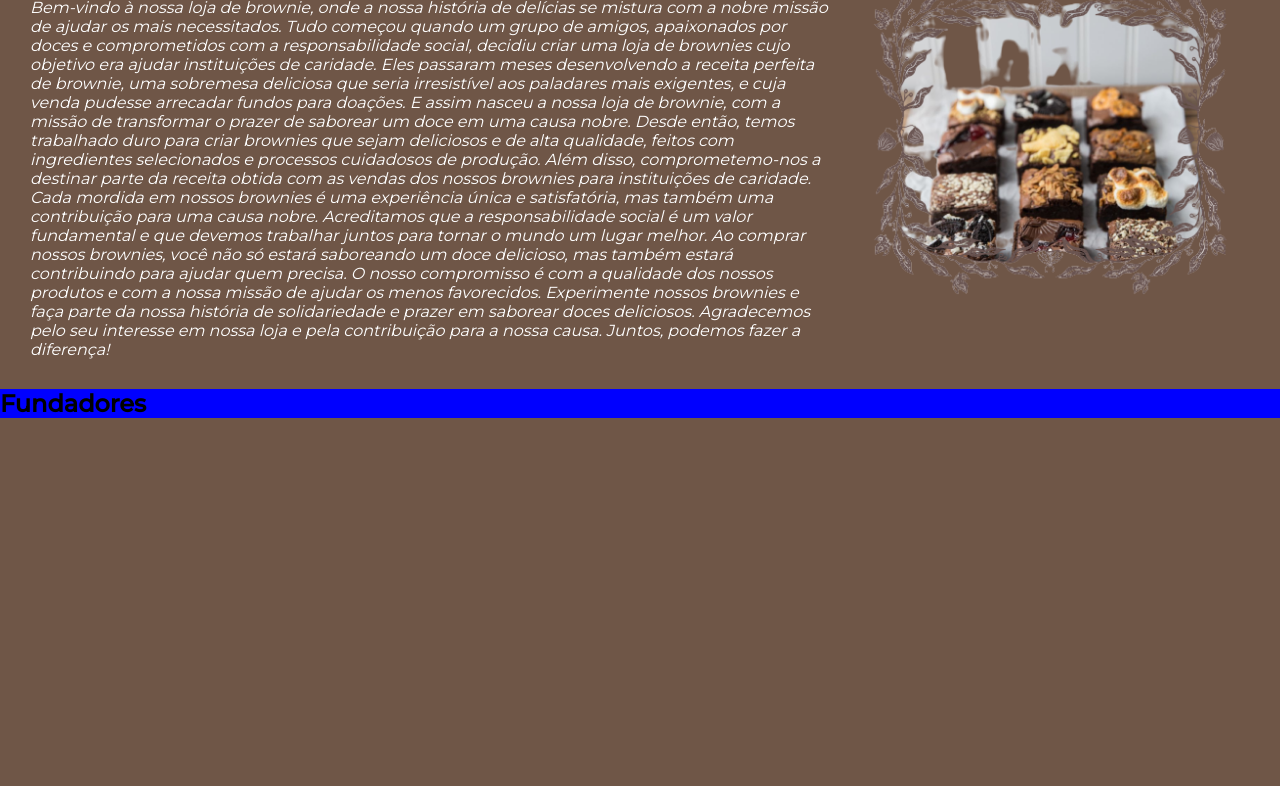
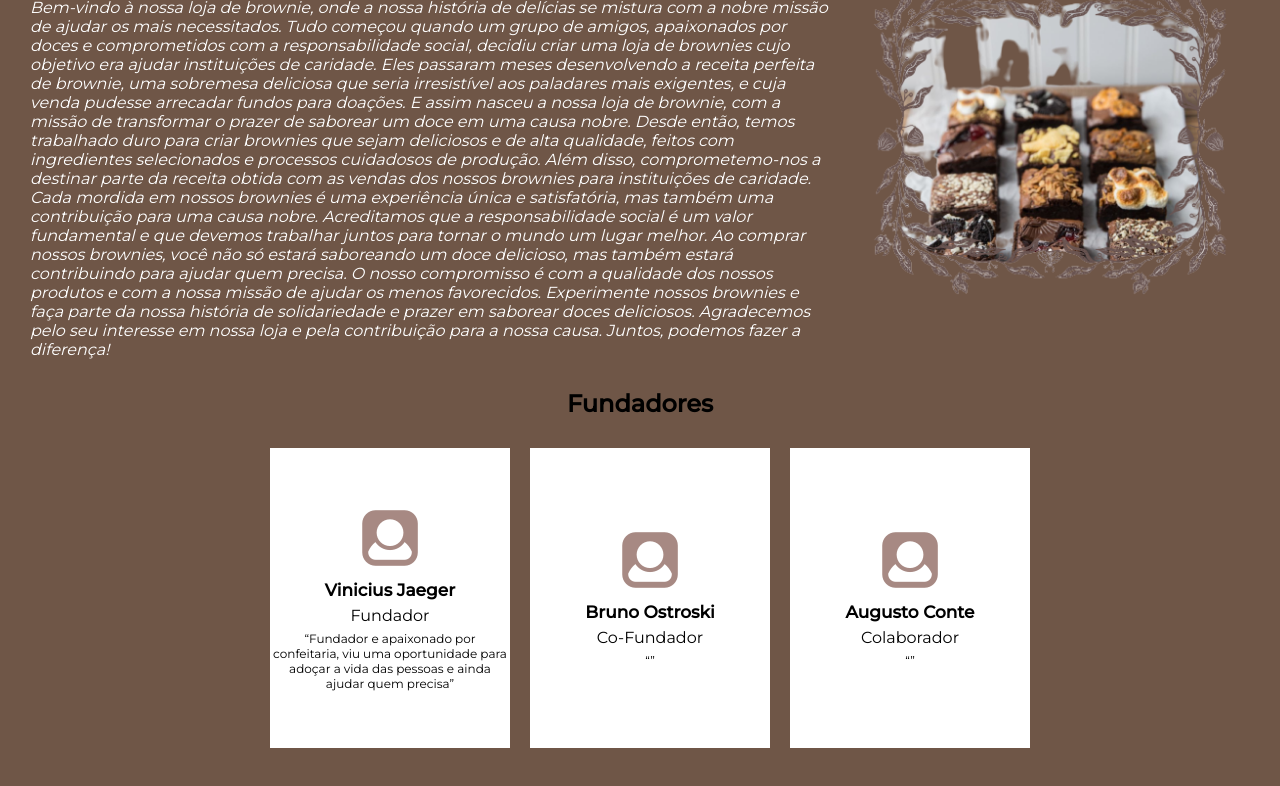
Before and after one commit to ViniciusJaeger/Projeto-BrownNow, a plain HTML site: page qsn.html in a window 1280 px wide. Shown: the part 236-1022 px from the top of the page. Before the commit the page ends 800 px from the top, so only its background shows below. Drawn offline with Linux system fonts and the light colour scheme.

Commit message:
"qsn alterations"

```diff
--- a/assets/qsn.css
+++ b/assets/qsn.css
@@ -190,11 +190,46 @@ body{
     width: 100%;
     height: auto;
     margin-top: 30px;
-    background-color: red;
 }
 
 .info_area_1{
+    display: flex;
+    justify-content: flex-start;
+    flex-direction: column;
+    align-items: center;
     width: 100%;
-    height: auto;
-    background-color: blue;
+    height: 500px;
 }
+
+.slidearea{
+    max-width: 840px;
+    height: 300px;
+    display: flex;
+}
+
+.slide{
+    width: 240px;
+    height: 100%;
+    display: flex;
+    flex-direction: column;
+    align-items: center;
+    justify-content: center;
+    background-color: #FFF;
+    margin-left: 20px;
+    margin-top: 30px;
+
+}
+
+.slide div{
+    padding: 3px;
+}
+
+.name_fundador h1{
+    font-size: 17px;
+}
+
+.texto_fundador p{
+    text-align: center;
+    font-size: 12px;
+    color: #000;
+}
--- a/qsn.html
+++ b/qsn.html
@@ -73,8 +73,31 @@
                 <div class="info_title">
                     <h1>Fundadores</h1>
                 </div>
-                <div class="info_text">
-
+                <div class="slidearea">
+                    <div class="slide">
+                        <div class="foto_fundador"><img src="images/conta.png" alt=""></div>
+                        <div class="name_fundador"><h1>Vinicius Jaeger</h1></div>
+                        <div class="role_fundador">Fundador</div>
+                        <div class="texto_fundador">
+                        <p><q>Fundador e apaixonado por confeitaria, viu uma oportunidade para adoçar a vida das pessoas e ainda ajudar quem precisa</q></p>
+                        </div>
+                    </div>
+                    <div class="slide">
+                        <div class="foto_fundador"><img src="images/conta.png" alt=""></div>
+                        <div class="name_fundador"><h1>Bruno Ostroski</h1></div>
+                        <div class="role_fundador">Co-Fundador</div>
+                        <div class="texto_fundador">
+                            <p><q></q></p>
+                            </div>
+                    </div>
+                    <div class="slide">
+                        <div class="foto_fundador"><img src="images/conta.png" alt=""></div>
+                        <div class="name_fundador"><h1>Augusto Conte</h1></div>
+                        <div class="role_fundador">Colaborador</div>
+                        <div class="texto_fundador">
+                            <p><q></q></p>
+                            </div>
+                    </div>
                 </div>
             </div>
         </div>
```
